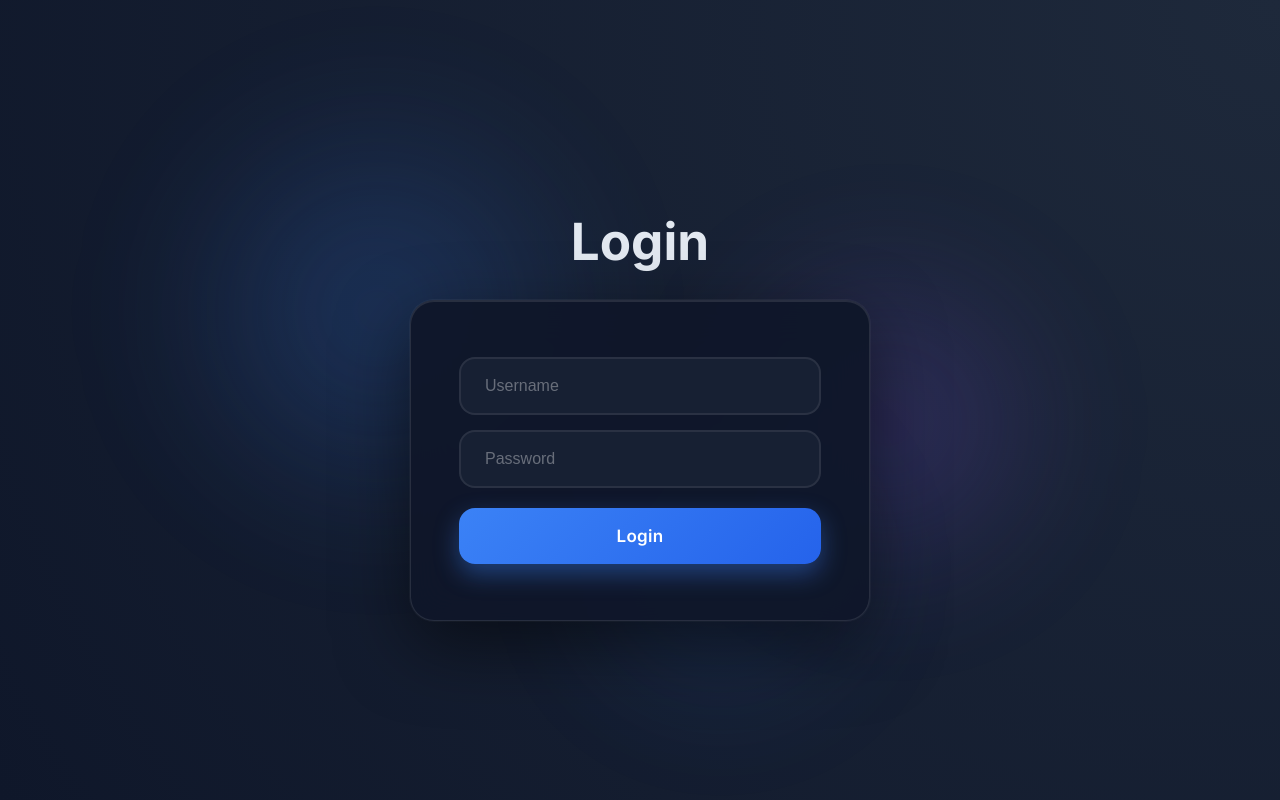
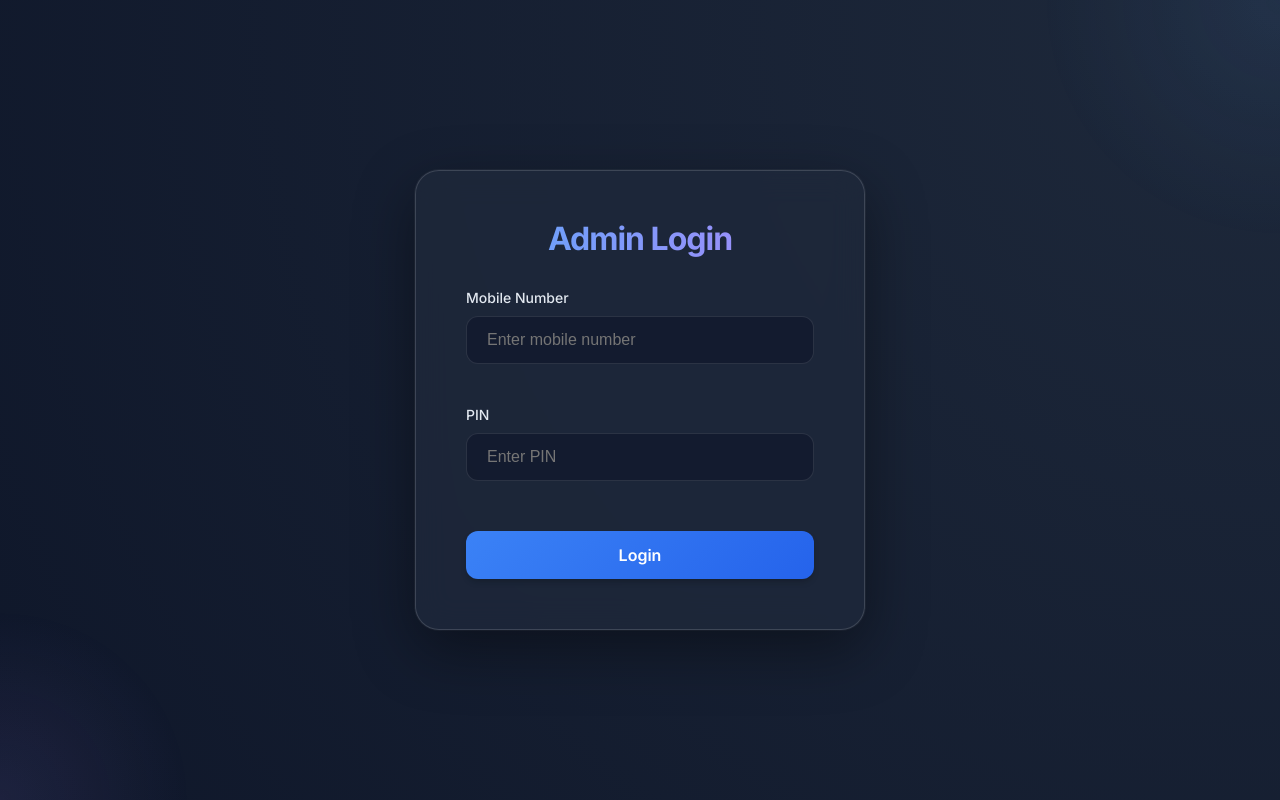
Before and after one commit to arunabhjkm/video-call-app, a React (Vite) app in the folder client/: page / in a window 1280 px wide. Built offline with nearby package versions, Linux system fonts and the light colour scheme; no server answers.

Commit message:
Center Admin Dashboard and switch root route to Admin Login

```diff
--- a/client/src/App.jsx
+++ b/client/src/App.jsx
@@ -9,6 +9,10 @@ import ThankYou from './components/ThankYou';
 function VideoCallWrapper() {
   const [searchParams] = useSearchParams();
   const roomId = searchParams.get('room') || searchParams.get('slot');
+
+  if (!roomId) {
+    return <AdminRoute />;
+  }
 
   return <VideoCall initialRoomId={roomId} />;
 }
@@ -67,7 +71,7 @@ function App() {
     <BrowserRouter>
       <Routes>
         <Route path="/" element={<VideoCallWrapper />} />
-        <Route path="/admin" element={<AdminRoute />} />
+        {/* <Route path="/admin" element={<AdminRoute />} /> Route merging into root */}
         <Route path="/thank-you" element={<ThankYou />} />
         <Route path="*" element={<Navigate to="/" replace />} />
       </Routes>
--- a/client/src/components/AdminDashboard.css
+++ b/client/src/components/AdminDashboard.css
@@ -6,6 +6,10 @@
   background: radial-gradient(circle at top right, #1e293b, #0f172a);
   color: #e2e8f0;
   position: relative;
+  display: flex;
+  flex-direction: column;
+  align-items: center;
+  /* This forces all children to be centered */
 }
 
 @media (min-width: 1024px) {
@@ -45,6 +49,11 @@
   margin-bottom: 30px;
   flex-wrap: wrap;
   gap: 20px;
+  width: 100%;
+  /* Required for flex child to stretch */
+  max-width: 1200px;
+  margin-bottom: 30px;
+  /* margin: auto removed as parent aligns items */
 }
 
 .admin-dashboard-header h1 {
@@ -90,6 +99,8 @@
   gap: 10px;
   margin-bottom: 30px;
   border-bottom: 1px solid rgba(255, 255, 255, 0.1);
+  width: 100%;
+  max-width: 1200px;
 }
 
 .tab-button {
@@ -114,8 +125,9 @@
 }
 
 .admin-content {
+  width: 100%;
   max-width: 1200px;
-  margin: 0 auto;
+  /* margin: 0 auto;  Removed as parent handles centering */
 }
 
 .create-meeting-section,
@@ -132,6 +144,7 @@
 }
 
 @media (min-width: 1024px) {
+
   .create-meeting-section:hover,
   .join-meeting-section:hover {
     transform: translateY(-2px);
--- a/client/src/components/AdminLogin.css
+++ b/client/src/components/AdminLogin.css
@@ -1,13 +1,16 @@
 .admin-login-container {
+  position: fixed;
+  top: 0;
+  left: 0;
+  width: 100vw;
+  height: 100vh;
+  z-index: 1000;
   display: flex;
   justify-content: center;
   align-items: center;
-  min-height: 100vh;
-  width: 100%;
   padding: 20px;
   background: #0f172a;
   background: radial-gradient(circle at top right, #1e293b, #0f172a);
-  position: relative;
   overflow: hidden;
 }
 
```
Lines whose indentation alone changed are shown as unchanged.
